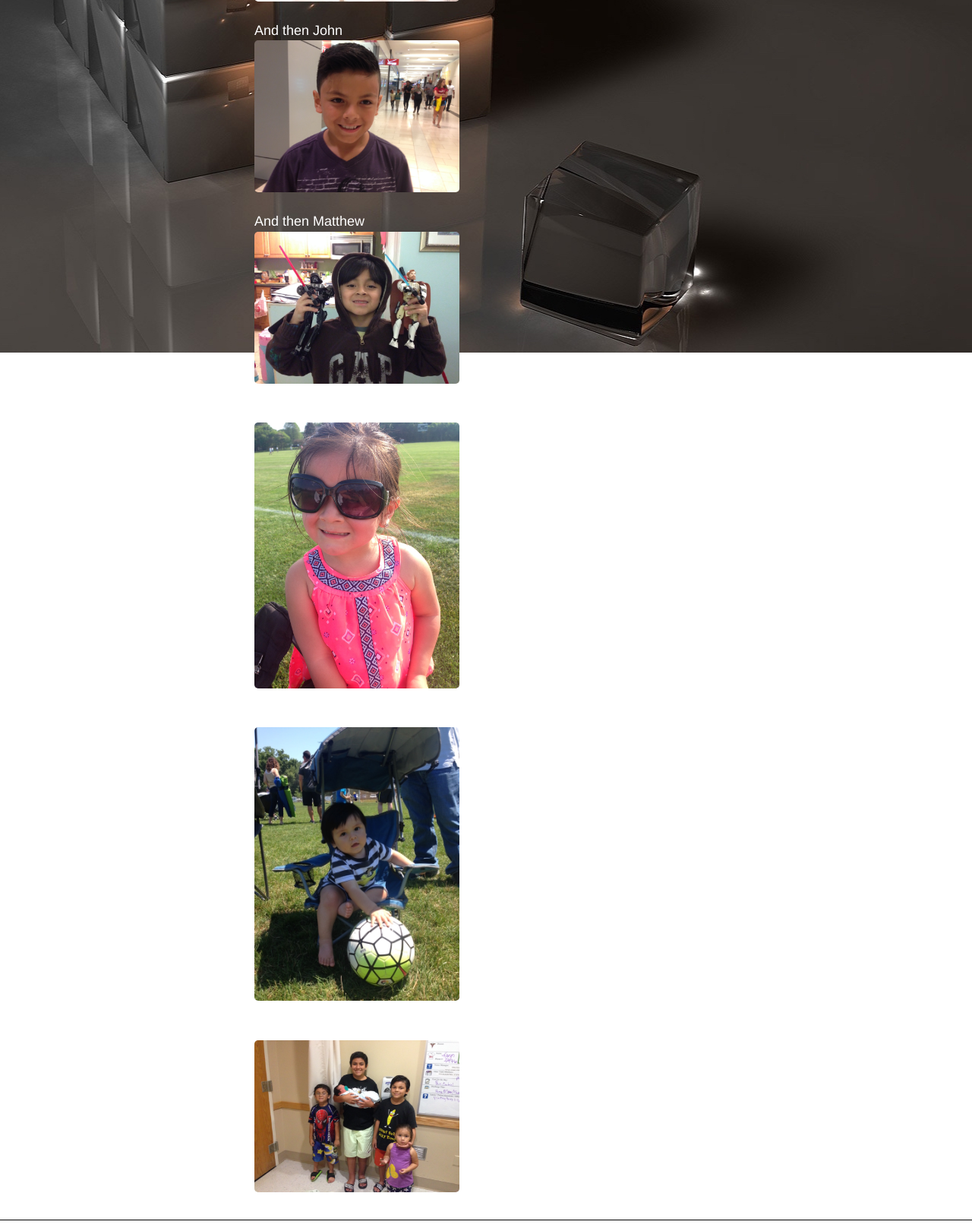
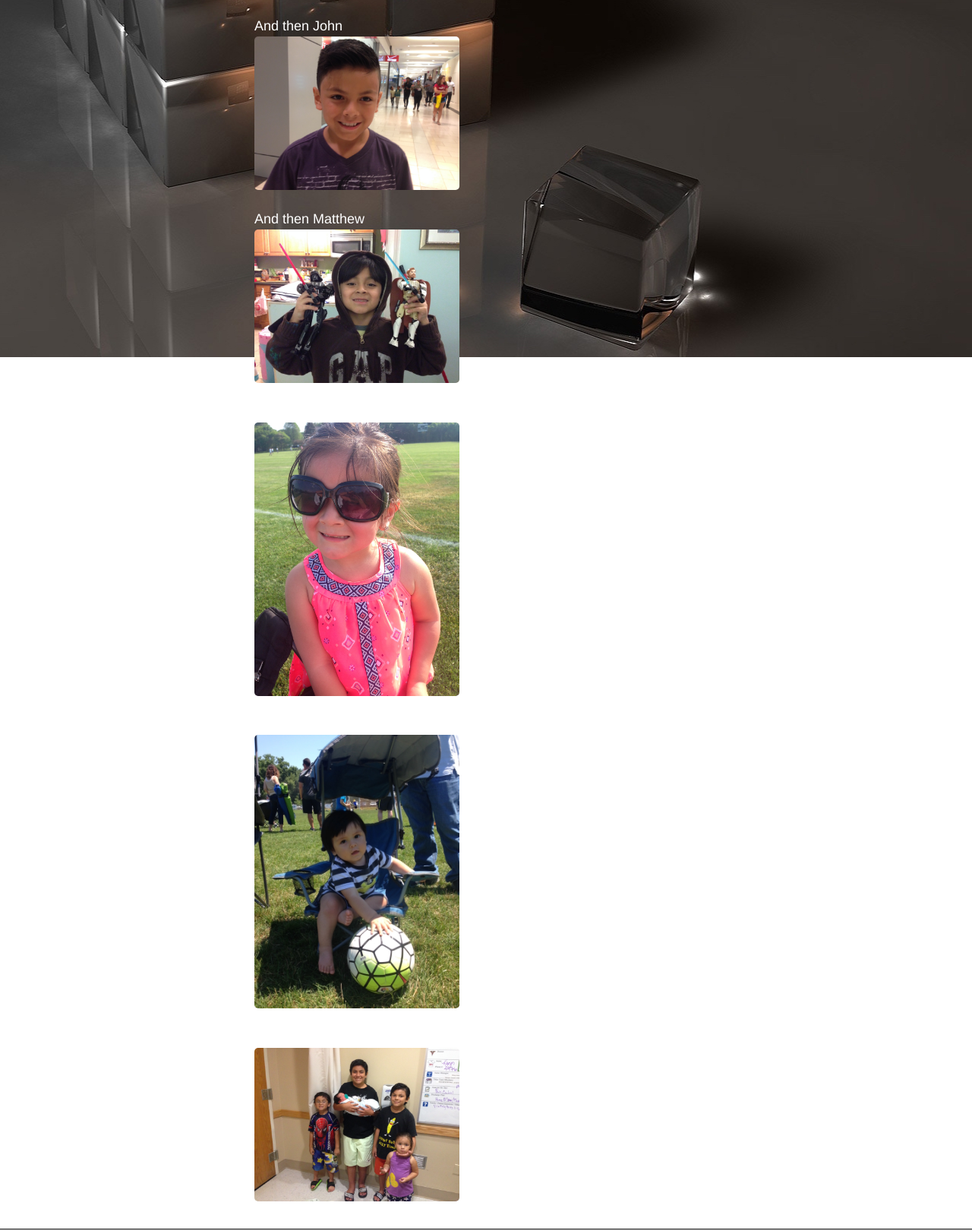
Before and after one commit to juliovquevedo/julio-personal-website, a plain HTML site: page index.html in a window 1280 px wide. Shown: the part 2398-4018 px from the top of the page at 76% size. Drawn offline with nearby package versions, Linux system fonts and the light colour scheme.

Commit message:
changed format of images

```diff
--- a/index.html
+++ b/index.html
@@ -86,19 +86,19 @@
 		<div class="row">
 			<p class="col-sm-3">FAMILY</p>
 			<p class="col-sm-9">In the beginning it was just Juli and me</br>
-				<img width="270" height="180" src="images/Juli-and-me.jpg"></br></br>
+				<img width="270" src="images/Juli-and-me.jpg"></br></br>
 				Then Robert came along</br>
-				<img width="270" height="350" src="images/robert.jpg"></br></br>
+				<img width="270" src="images/robert.jpg"></br></br>
 				And then John</br>
-				<img width="270" height="200" src="images/john3.jpeg"></br></br>
+				<img width="270" src="images/john3.jpeg"></br></br>
 				And then Matthew</br>
-				<img width="270" height="200" src="images/matthew2.jpeg"></br></br>
+				<img width="270" src="images/matthew2.jpeg"></br></br>
 				And then Brooke</br>
-				<img width="270" height="350" src="images/brooke2.jpg"></br></br>
+				<img width="270" src="images/brooke2.jpg"></br></br>
 				And finally Eric</br>
-				<img width="270" height="360" src="images/eric.jpeg"></br></br>
+				<img width="270" src="images/eric.jpeg"></br></br>
 				And then there were 5</br>
-				<img width="270" height="200" src="images/all5.jpg"></br></br>
+				<img width="270" src="images/all5.jpg"></br></br>
 			</p>
 		</div>
 	</section><a id="H"></a>
--- a/main.css
+++ b/main.css
@@ -10,7 +10,6 @@ body {
 	background-position: center;
 	padding-left: 0px;
 	padding-right: 0px;
-	//min-width: 100%;
 }
 
 header .fixed-nav-bar {
```
